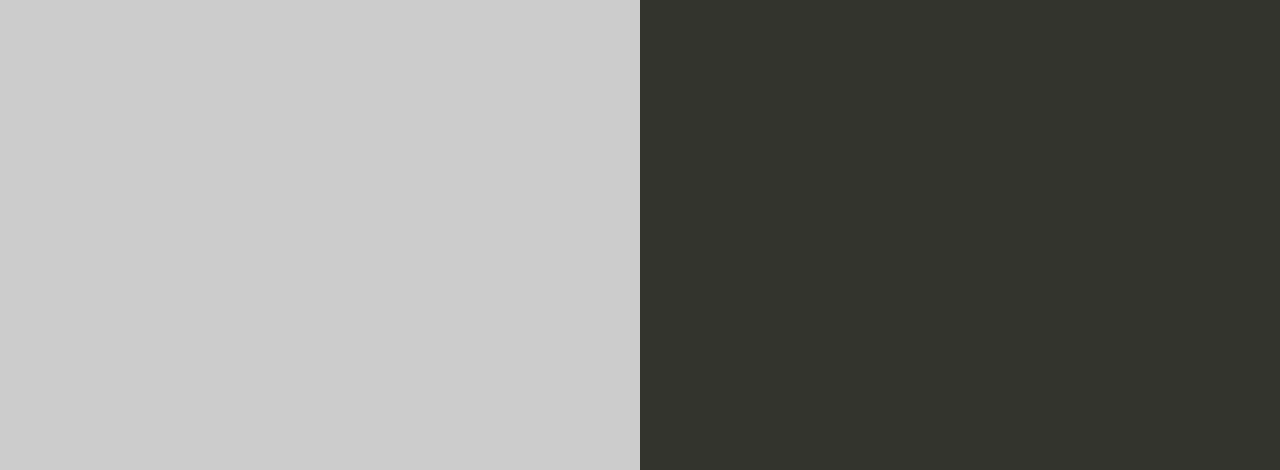
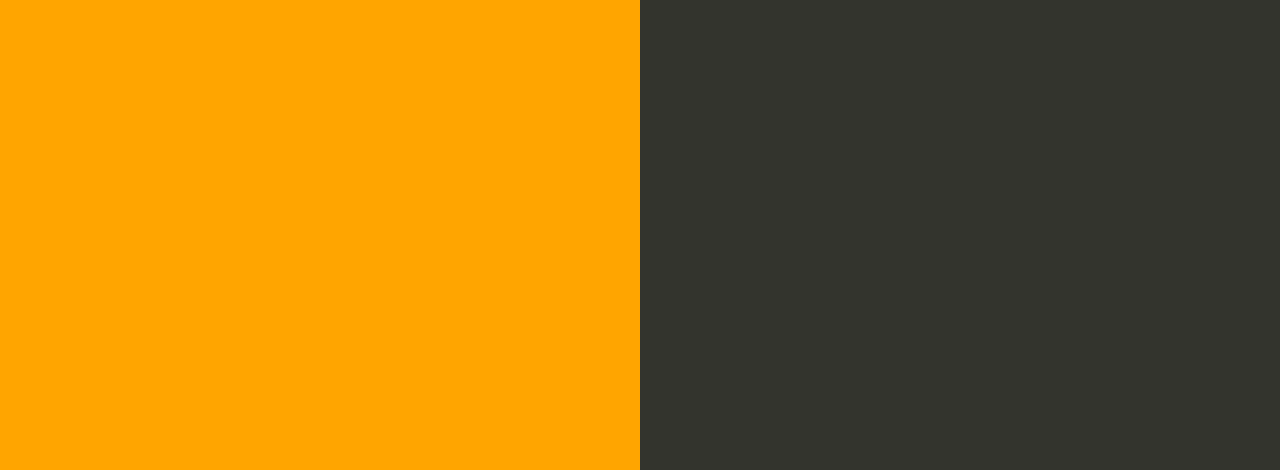
Before and after one commit to ankurpatel18/aws-nodejs-sample, a website: page index.html in a window 1280 px wide. Shown: the part 330-800 px from the top of the page. Drawn offline with Linux system fonts and the light colour scheme.

Commit message:
Background color updated to Orange

```diff
--- a/index.html
+++ b/index.html
@@ -35,7 +35,7 @@
 
         text-align: right;
         padding-top: 11em;
-        background-color: #CCCCCC;
+        background-color: orange;
 
       }
       .textColumn p {
```
